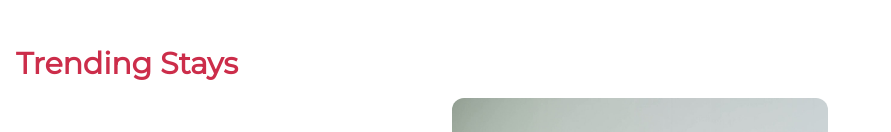
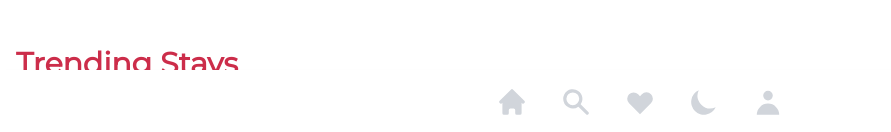
Before and after one commit to cristianiniguez/curso-basico-tailwind, a React (Vite) app: page / in a window 1280 px wide. Shown: the part 666-798 px from the top of the page, without its empty margins (0-891 px from the left). Built offline with nearby package versions, Linux system fonts and the light colour scheme.

Commit message:
proyecto: tabbar funcional

```diff
--- a/index.html
+++ b/index.html
@@ -1,5 +1,5 @@
 <!DOCTYPE html>
-<html lang="en">
+<html class="scroll-smooth" lang="en">
   <head>
     <meta charset="UTF-8" />
     <meta http-equiv="X-UA-Compatible" content="IE=edge" />
--- a/package.json
+++ b/package.json
@@ -9,7 +9,8 @@
   },
   "dependencies": {
     "react": "^18.0.0",
-    "react-dom": "^18.0.0"
+    "react-dom": "^18.0.0",
+    "react-icons": "^4.4.0"
   },
   "devDependencies": {
     "@types/react": "^18.0.0",
--- a/src/App.jsx
+++ b/src/App.jsx
@@ -3,12 +3,12 @@ import Recommended from './components/sections/Recommended';
 import TrendingStays from './components/sections/TrendingStays';
 import FAQs from './components/sections/FAQs';
 import Footer from './components/Footer';
+import TabBar from './components/TabBar';
 
 function App() {
   return (
     <>
       <nav></nav>
-      <div id='tab-bar'></div>
       <main>
         <Home />
         <Recommended />
@@ -16,6 +16,7 @@ function App() {
         <FAQs />
       </main>
       <Footer />
+      <TabBar />
     </>
   );
 }
--- /dev/null
+++ b/src/components/TabBar.jsx
@@ -0,0 +1,28 @@
+import { HiHeart, HiHome, HiMoon, HiSearch, HiUser } from 'react-icons/hi';
+
+const TabBar = () => {
+  return (
+    <nav
+      className='w-full h-16 bg-white sticky left-0 bottom-0 shadow-md flex space-x-8 items-center justify-center'
+      id='tab-bar'
+    >
+      <a href='#home'>
+        <HiHome className='w-8 h-8 text-gray-300 hover:text-primary' />
+      </a>
+      <a href='#recommended'>
+        <HiSearch className='w-8 h-8 text-gray-300 hover:text-primary' />
+      </a>
+      <a href='#trending-stays'>
+        <HiHeart className='w-8 h-8 text-gray-300 hover:text-primary' />
+      </a>
+      <button>
+        <HiMoon className='w-8 h-8 text-gray-300 hover:text-primary' />
+      </button>
+      <a href='#'>
+        <HiUser className='w-8 h-8 text-gray-300 hover:text-primary' />
+      </a>
+    </nav>
+  );
+};
+
+export default TabBar;
```
Also changed, not shown: 1 other file (tests, documents, lock files or other folders).
